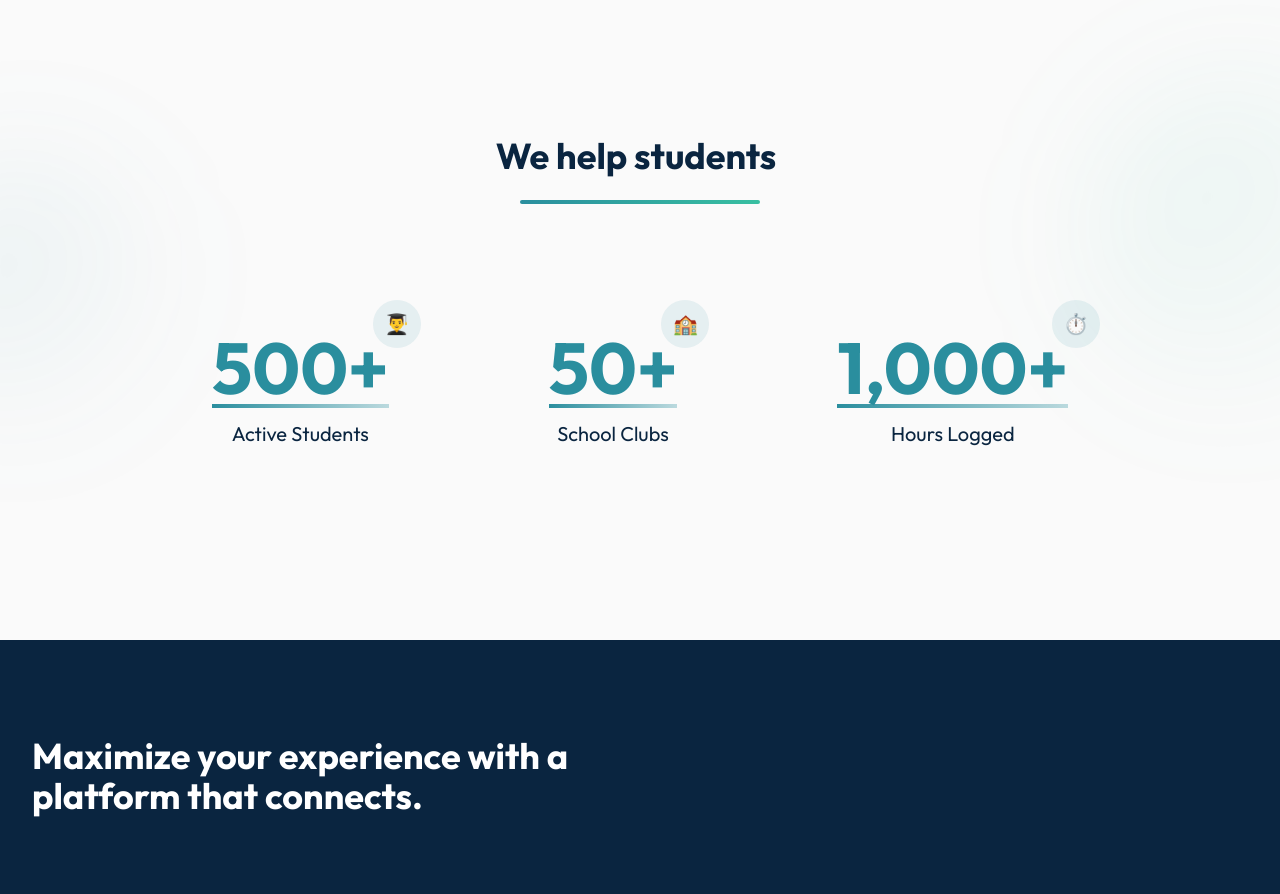
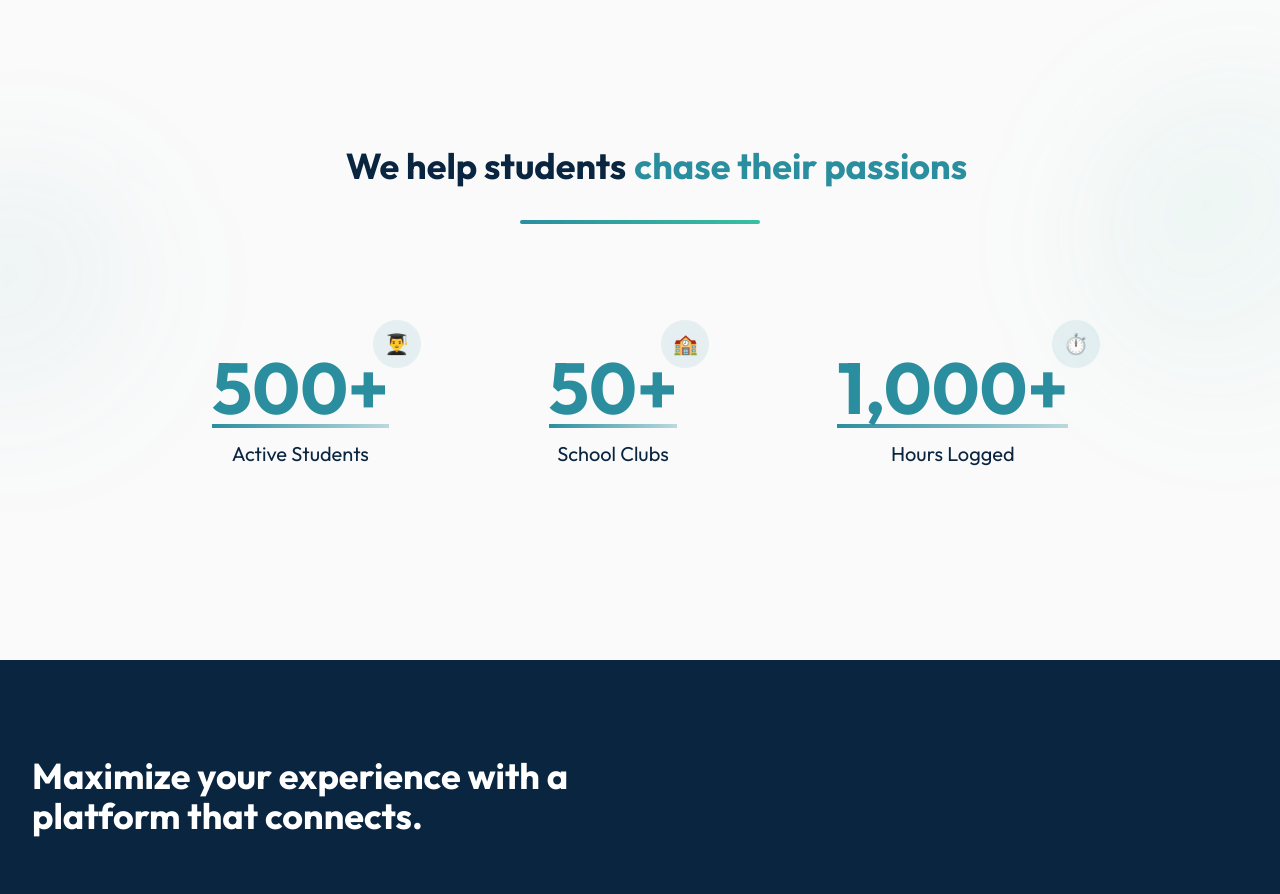
Before and after one commit to thetinfoilhat/shadowed.me, a Next.js app in the folder shadowed.me/: page / in a window 1280 px wide. Shown: the part 1660-2554 px from the top of the page. Built offline with nearby package versions, Linux system fonts and the light colour scheme; no server answers.

Commit message:
fixed scrolling words on frontpage

```diff
--- a/shadowed.me/src/app/page.tsx
+++ b/shadowed.me/src/app/page.tsx
@@ -29,27 +29,27 @@ const AnimatedHeadline = () => {
       whileInView={{ opacity: 1, y: 0 }}
       viewport={{ once: true }}
     >
-      <div className="flex flex-col md:flex-row justify-center items-center">
-        <h2 className="flex flex-wrap justify-center items-center">
-          <span className="text-[#0A2540] mr-0 md:mr-2 mb-2 md:mb-0">We help students</span>
-          <span className="relative inline-block text-[#2A8E9E] overflow-hidden w-full md:w-auto" style={{ minHeight: '40px', height: 'auto' }}>
+      <div className="flex flex-col md:flex-row justify-center items-center gap-2">
+        <h2 className="text-[#0A2540]">We help students</h2>
+        <div className="relative h-[40px] md:h-[60px] w-full md:w-[300px]"> {/* Fixed height container */}
           <AnimatePresence mode="wait">
-              <motion.span
+            <motion.div
               key={currentIndex}
-                className="absolute left-0 right-0 text-center md:text-left whitespace-normal md:whitespace-nowrap"
-                initial={{ opacity: 0, filter: "blur(8px)" }}
-                animate={{ opacity: 1, filter: "blur(0px)" }}
-                exit={{ opacity: 0, filter: "blur(8px)" }}
+              className="absolute inset-0 flex items-center justify-center md:justify-start"
+              initial={{ opacity: 0, y: 20 }}
+              animate={{ opacity: 1, y: 0 }}
+              exit={{ opacity: 0, y: -20 }}
               transition={{
-                  opacity: { duration: 0.7, ease: "easeInOut" },
-                  filter: { duration: 0.7, ease: "easeInOut" }
+                duration: 0.5,
+                ease: "easeInOut"
               }}
             >
+              <span className="text-[#2A8E9E] whitespace-nowrap">
                 {phrases[currentIndex]}
-              </motion.span>
+              </span>
+            </motion.div>
           </AnimatePresence>
-          </span>
-        </h2>
+        </div>
       </div>
 
       {/* Animated underline */}
```
Lines whose indentation alone changed are shown as unchanged.
